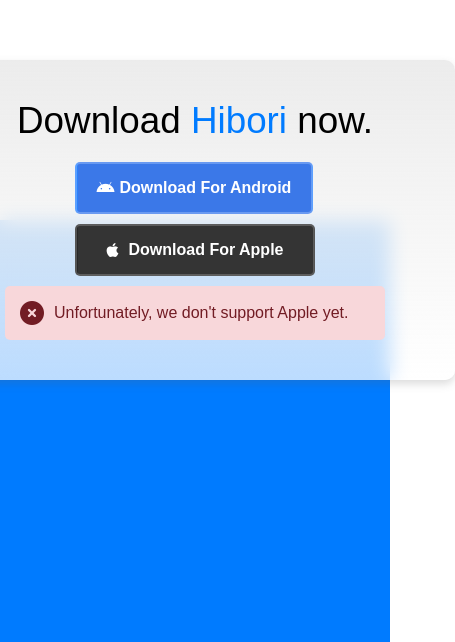
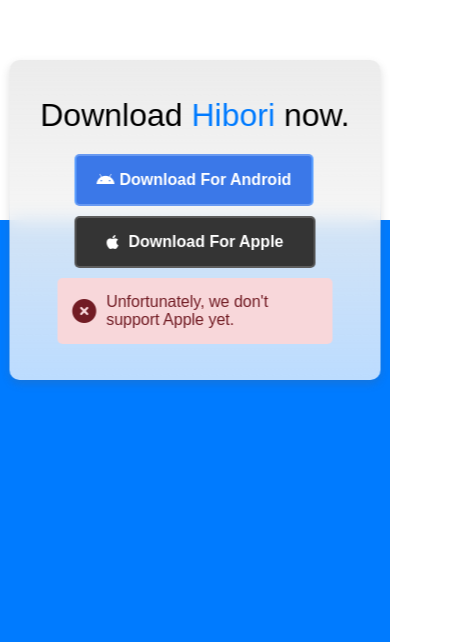
Before and after one commit to HiboriApp/HiboriTempDownloadWeb, a plain HTML site: page index.html in a window 390 px wide. Shown: the part 202-844 px from the top of the page, 455 px wide, since content can reach past the window. Drawn offline with Linux system fonts and the light colour scheme.

Commit message:
bug fixes

```diff
--- a/styles.css
+++ b/styles.css
@@ -9,7 +9,7 @@ html, body {
         width: 100%;
         height: 100%;
         overflow: hidden;
-        overflow-x: hidden;
+        overflow-y: hidden;
     }
 
 .split-background {
@@ -34,6 +34,7 @@ html, body {
     width: 500px;
     height: 300px;
     border-radius: 10px;
+    -webkit-backdrop-filter: blur(10px);
     backdrop-filter: blur(10px);
     box-shadow: 0 4px 8px rgba(97, 97, 97, 0.219);
 }
@@ -138,3 +139,14 @@ a {
     margin: 0;
     font: inherit;
   }
+
+  @media only screen and (max-width: 600px) {
+    .container {
+        width: 90%;
+        height: 300px;
+    }
+    .text {
+        font-size: 2rem;
+        font-family: 'Noto Sans Rounded', sans-serif;
+    }
+  }
```
